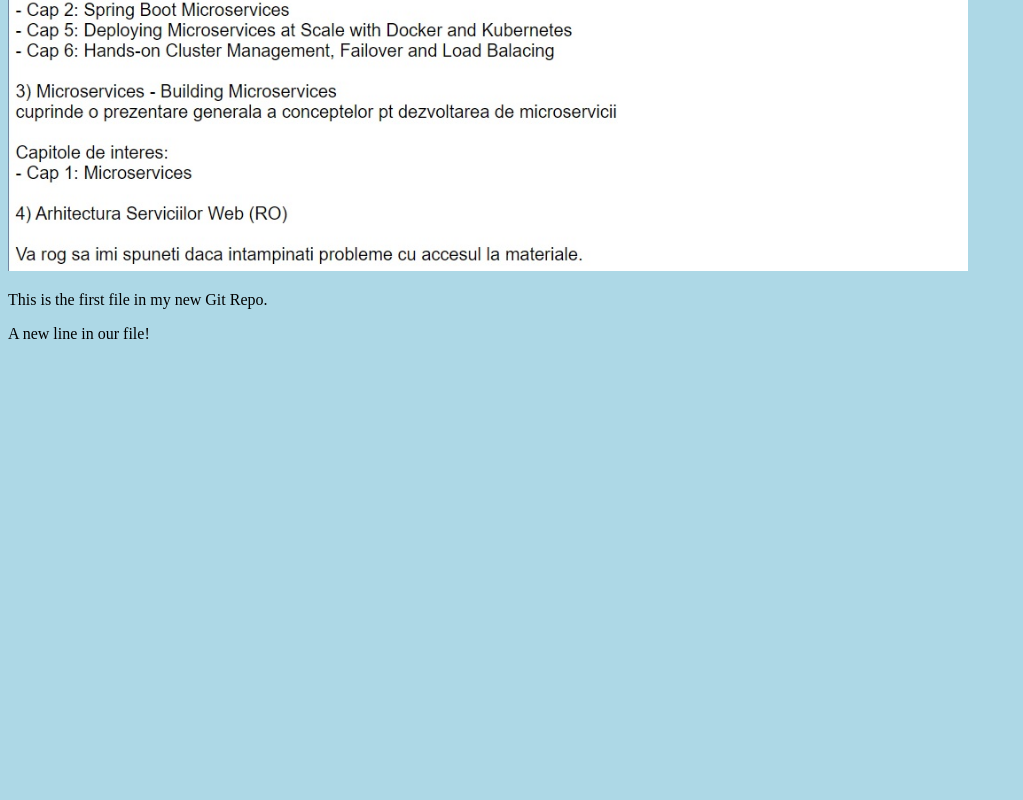
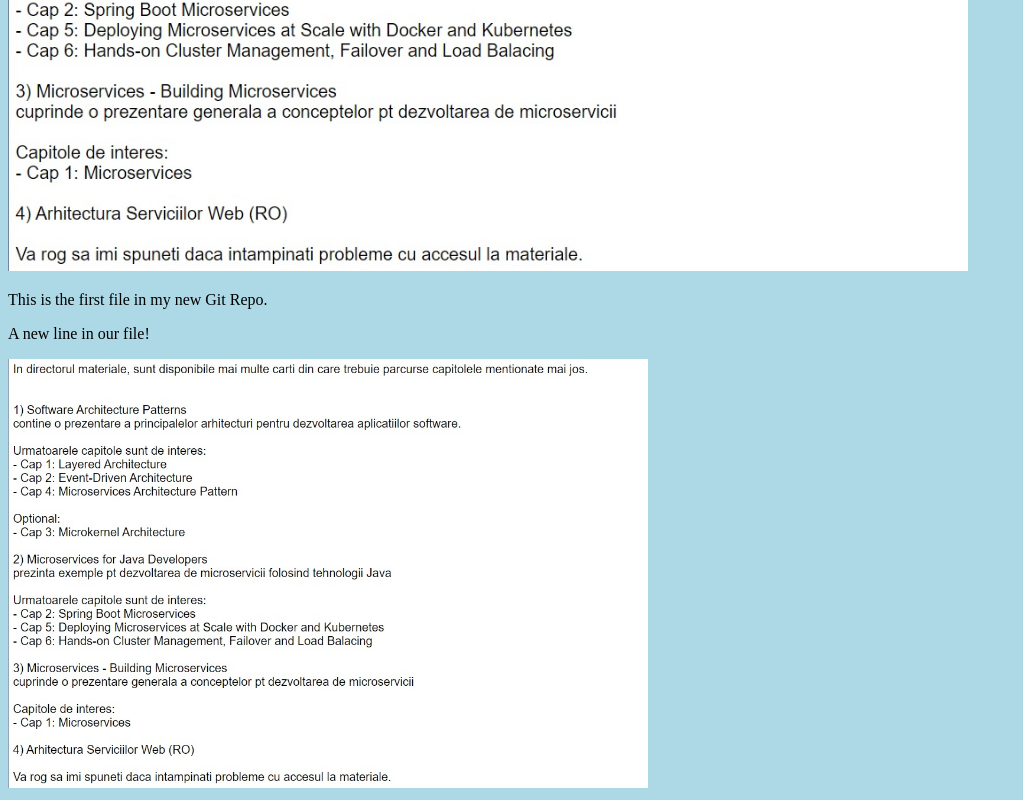
Before and after one commit to PovarLuminita/SOPM_23, a plain HTML site: page laborator1/project/index.html in a window 1280 px wide. Shown: the part 452-1252 px from the top of the page, without its empty margins (0-1023 px from the left). Before the commit the page ends 811 px from the top, so only its background shows below. Drawn offline with Linux system fonts and the light colour scheme.

Commit message:
added new image

```diff
--- a/laborator1/project/index.html
+++ b/laborator1/project/index.html
@@ -7,10 +7,10 @@
 <body>
 
 <h1>Hello world!</h1>
-<div><img src="img.jpg" alt="Hello World from Space"
-style="width:100%;max-width:960px"></div>
+<div><img src="img.jpg" alt="Hello World from Space" style="width:100%;max-width:960px"></div>
 <p>This is the first file in my new Git Repo.</p>
 <p>A new line in our file!</p>
+<div><img src="img.jpg" alt="Hello Git" style="width:100%;max-width:640px"></div>
 
 </body>
 </html>
```
